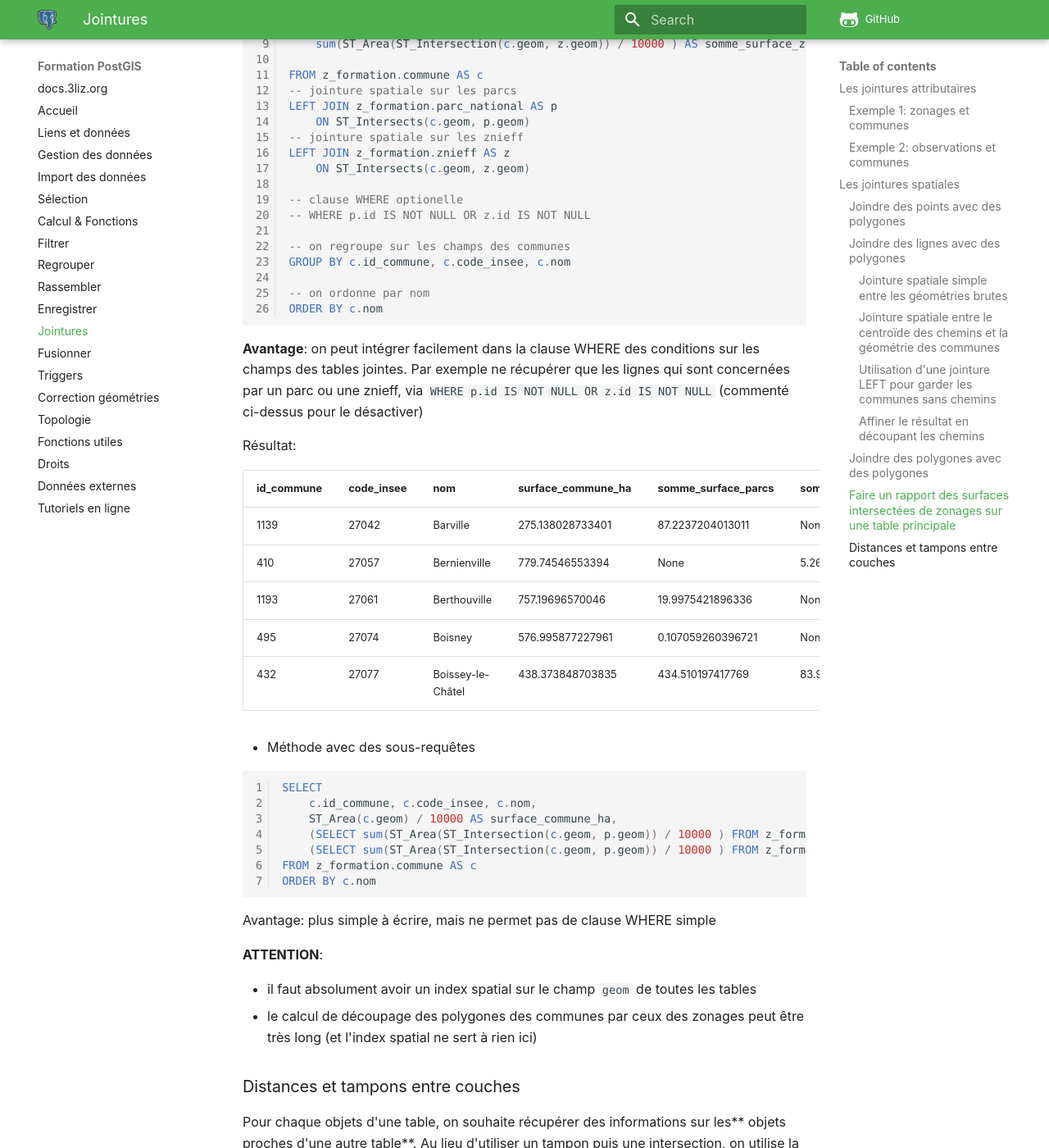
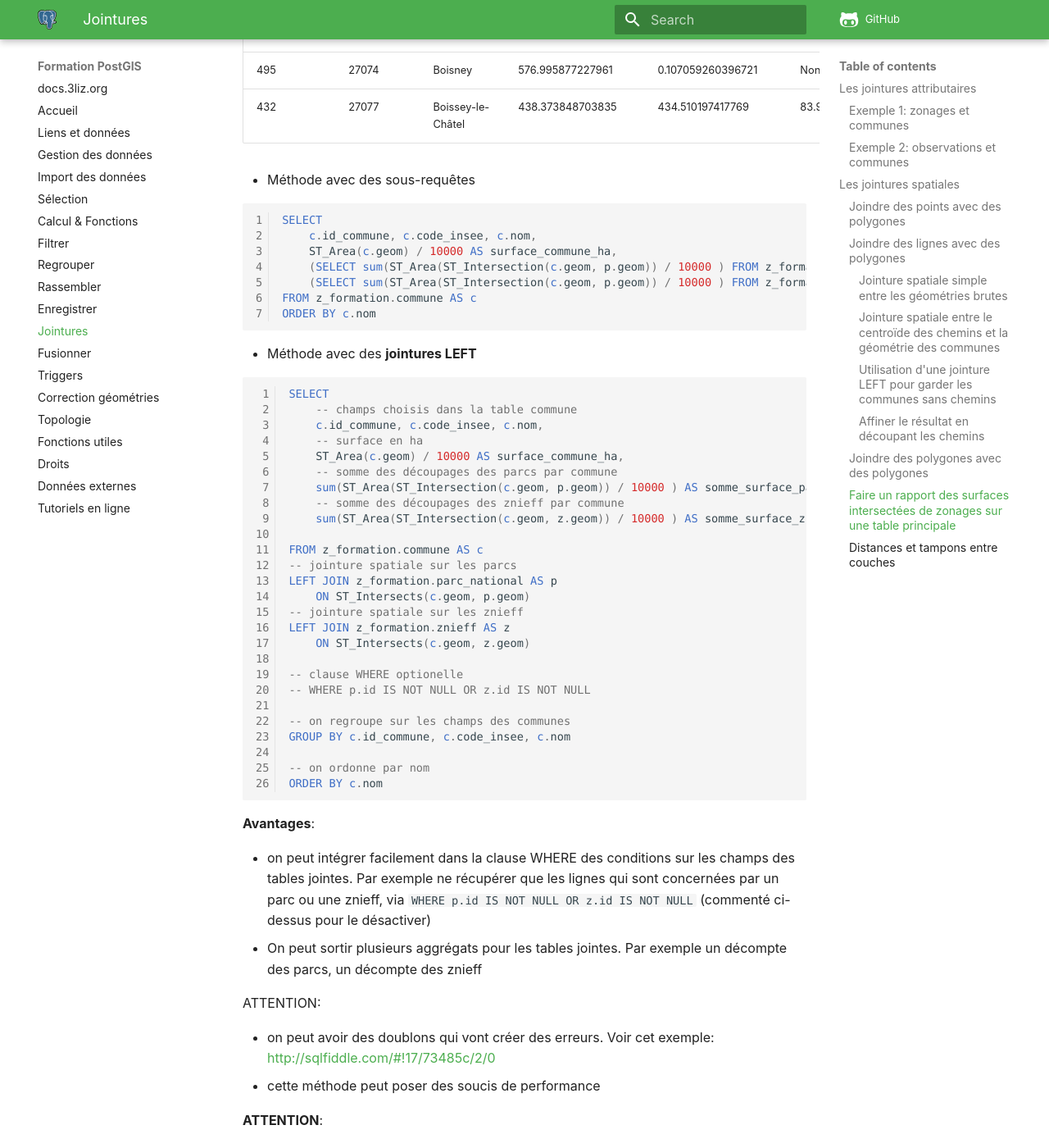
Before and after one commit to 3liz/formation-postgis, an MkDocs documentation site: the page built from docs/join_data.md, in a window 1280 px wide and 1400 px high, scrolled down 10199 px. Shown: the whole window at 82% size. Built offline with MkDocs 1.6.1 and Material for MkDocs 9.7.7, drawn with Linux system fonts in a browser that asks for light colours; nearby versions of some CDN libraries; comment, search, counter and statistics services are not loaded; some of the changed text lies outside the part shown.

Commit message:
Improve JOIN chapter

````diff
--- a/docs/join_data.md
+++ b/docs/join_data.md
@@ -424,6 +424,29 @@
 
 Pour chaque commune, on souhaite calculer la somme des surfaces intersectées par chaque type de zone. On doit donc utiliser toutes les tables de zonage (ici seulement 2 tables, mais c'est possible d'en ajouter)
 
+Résultat attendu:
+
+| id_commune | code_insee | nom               | surface_commune_ha | somme_surface_parcs | somme_surface_znieff |
+|------------|------------|-------------------|--------------------|---------------------|----------------------|
+| 1139       | 27042      | Barville          | 275.138028733401   | 87.2237204013011    | None                 |
+| 410        | 27057      | Bernienville      | 779.74546553394    | None                | 5.26504189468878     |
+| 1193       | 27061      | Berthouville      | 757.19696570046    | 19.9975421896336    | None                 |
+| 495        | 27074      | Boisney           | 576.995877227961   | 0.107059260396721   | None                 |
+| 432        | 27077      | Boissey-le-Châtel | 438.373848703835   | 434.510197417769    | 83.9289621127432     |
+
+
+* Méthode avec des sous-requêtes
+
+```sql
+SELECT
+    c.id_commune, c.code_insee, c.nom,
+    ST_Area(c.geom) / 10000 AS surface_commune_ha,
+    (SELECT sum(ST_Area(ST_Intersection(c.geom, p.geom)) / 10000 ) FROM z_formation.parc_national AS p WHERE ST_Intersects(p.geom, c.geom) ) AS surface_parc_national,
+    (SELECT sum(ST_Area(ST_Intersection(c.geom, p.geom)) / 10000 ) FROM z_formation.znieff AS p WHERE ST_Intersects(p.geom, c.geom) ) AS surface_znieff
+FROM z_formation.commune AS c
+ORDER BY c.nom
+```
+
 * Méthode avec des **jointures LEFT**
 
 ```sql
@@ -455,32 +478,17 @@
 ORDER BY c.nom
 ```
 
-**Avantage**: on peut intégrer facilement dans la clause WHERE des conditions sur les champs des tables jointes. Par exemple ne récupérer que les lignes qui sont concernées par un parc ou une znieff, via `WHERE p.id IS NOT NULL OR z.id IS NOT NULL` (commenté ci-dessus pour le désactiver)
+**Avantages**:
 
-Résultat:
+* on peut intégrer facilement dans la clause WHERE des conditions sur les champs des tables jointes. Par exemple ne récupérer que les lignes qui sont concernées par un parc ou une znieff, via `WHERE p.id IS NOT NULL OR z.id IS NOT NULL` (commenté ci-dessus pour le désactiver)
+* On peut sortir plusieurs aggrégats pour les tables jointes. Par exemple un décompte des parcs, un décompte des znieff
 
-| id_commune | code_insee | nom               | surface_commune_ha | somme_surface_parcs | somme_surface_znieff |
-|------------|------------|-------------------|--------------------|---------------------|----------------------|
-| 1139       | 27042      | Barville          | 275.138028733401   | 87.2237204013011    | None                 |
-| 410        | 27057      | Bernienville      | 779.74546553394    | None                | 5.26504189468878     |
-| 1193       | 27061      | Berthouville      | 757.19696570046    | 19.9975421896336    | None                 |
-| 495        | 27074      | Boisney           | 576.995877227961   | 0.107059260396721   | None                 |
-| 432        | 27077      | Boissey-le-Châtel | 438.373848703835   | 434.510197417769    | 83.9289621127432     |
+ATTENTION:
+
+* on peut avoir des doublons qui vont créer des erreurs. Voir cet exemple: http://sqlfiddle.com/#!17/73485c/2/0
+* cette méthode peut poser des soucis de performance
 
 
-* Méthode avec des sous-requêtes
-
-```sql
-SELECT
-    c.id_commune, c.code_insee, c.nom,
-    ST_Area(c.geom) / 10000 AS surface_commune_ha,
-    (SELECT sum(ST_Area(ST_Intersection(c.geom, p.geom)) / 10000 ) FROM z_formation.parc_national AS p WHERE ST_Intersects(p.geom, c.geom) ) AS surface_parc_national,
-    (SELECT sum(ST_Area(ST_Intersection(c.geom, p.geom)) / 10000 ) FROM z_formation.znieff AS p WHERE ST_Intersects(p.geom, c.geom) ) AS surface_znieff
-FROM z_formation.commune AS c
-ORDER BY c.nom
-```
-
-Avantage: plus simple à écrire, mais ne permet pas de clause WHERE simple
 
 
 **ATTENTION**:
````
